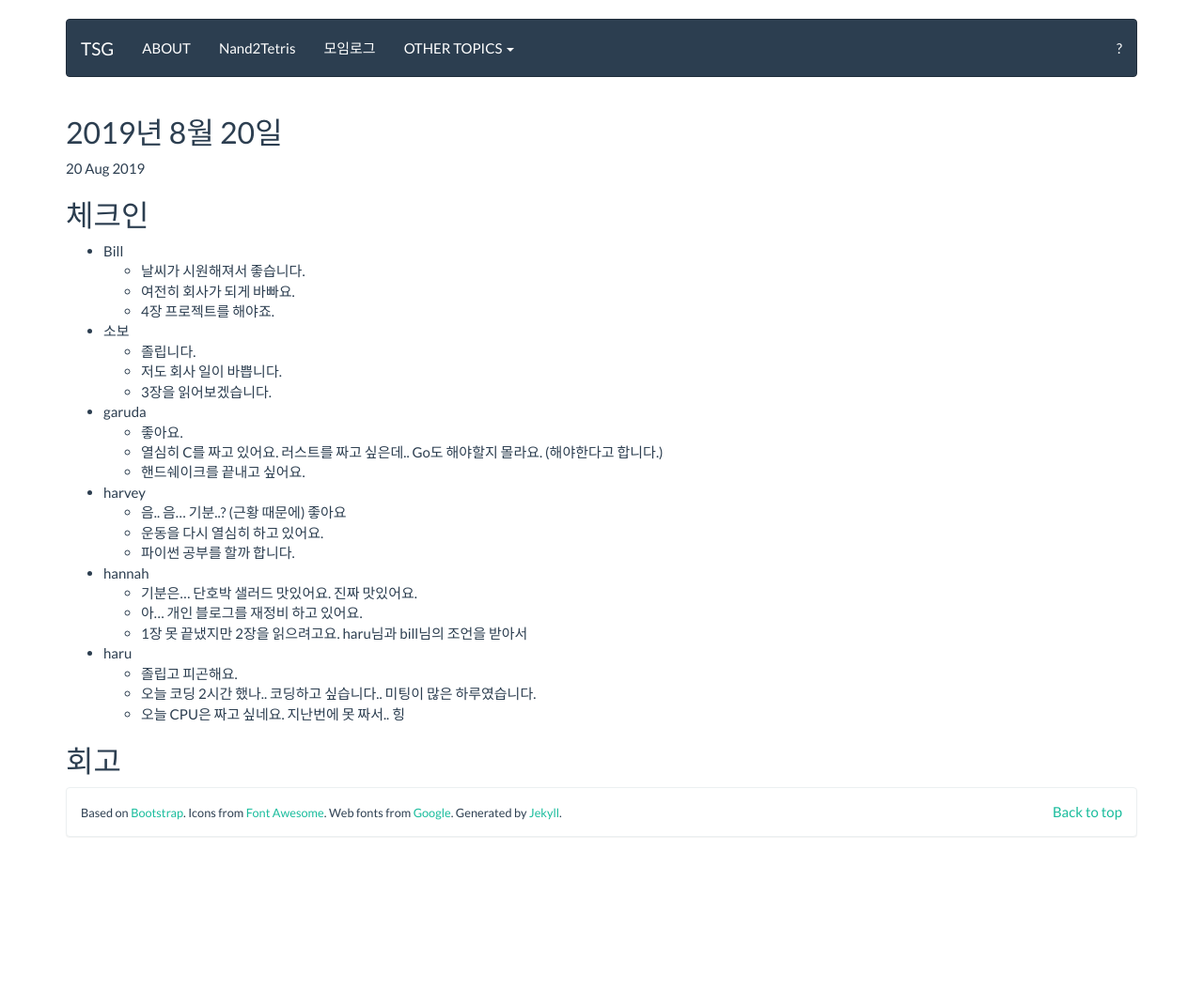
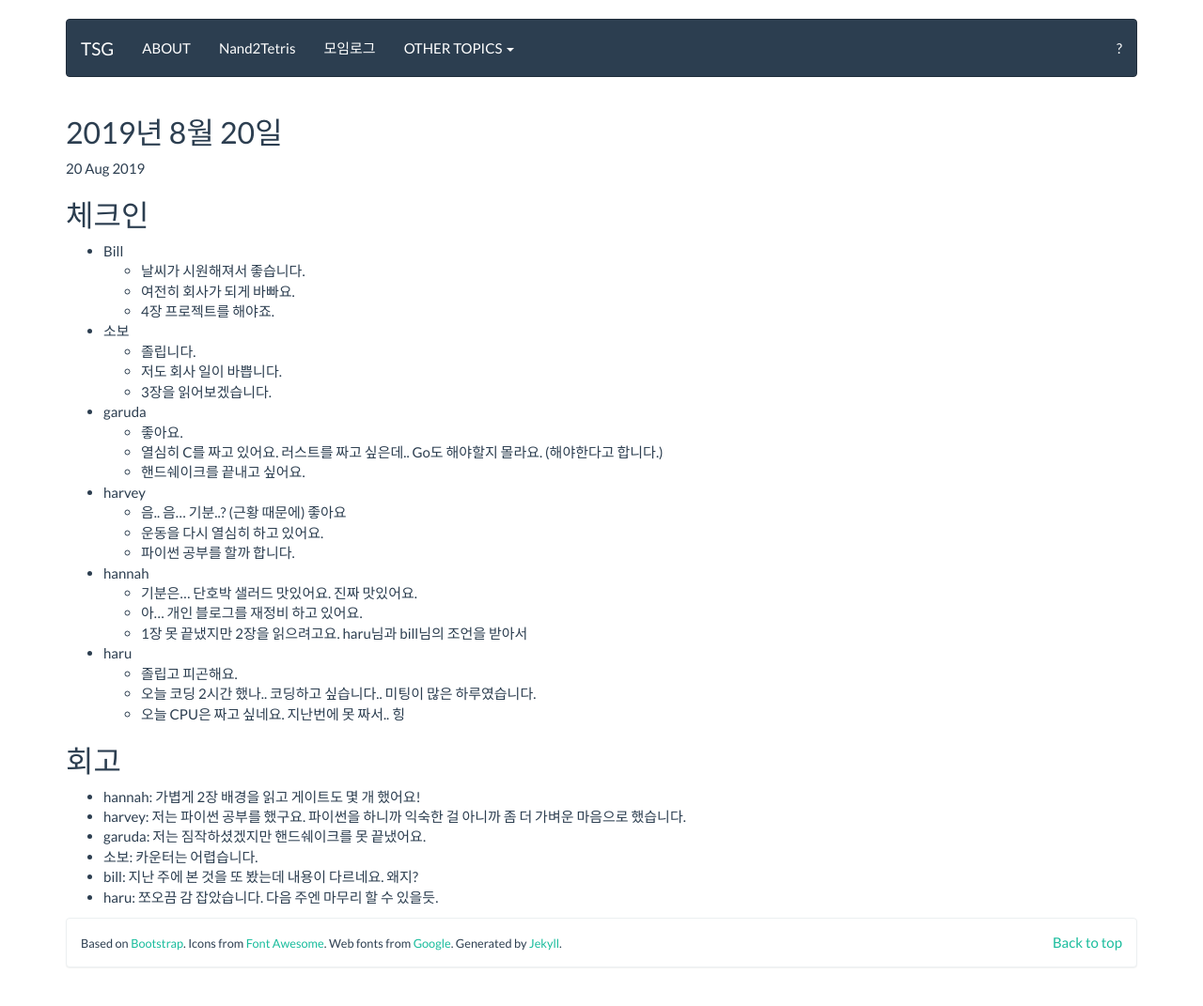
Before and after one commit to tuestudy/tuestudy.github.io, a Jekyll site: the page built from _posts/2019-08-20-meeting.md, in a window 1280 px wide. Shown: the whole page at 94% size. Built offline with Jekyll 4.4.1, drawn with Linux system fonts in a browser that asks for light colours; before the commit the page ends 932 px from its top, so only the background shows below that.

Commit message:
2019년 8월 20일 회고

```diff
--- a/_posts/2019-08-20-meeting.md
+++ b/_posts/2019-08-20-meeting.md
@@ -34,3 +34,10 @@
   * 오늘 CPU은 짜고 싶네요. 지난번에 못 짜서.. 힝
 
 ## 회고
+
+* hannah: 가볍게 2장 배경을 읽고 게이트도 몇 개 했어요!
+* harvey: 저는 파이썬 공부를 했구요. 파이썬을 하니까 익숙한 걸 아니까 좀 더 가벼운 마음으로 했습니다.
+* garuda: 저는 짐작하셨겠지만 핸드쉐이크를 못 끝냈어요.
+* 소보: 카운터는 어렵습니다.
+* bill: 지난 주에 본 것을 또 봤는데 내용이 다르네요. 왜지?
+* haru: 쪼오끔 감 잡았습니다. 다음 주엔 마무리 할 수 있을듯.
```
